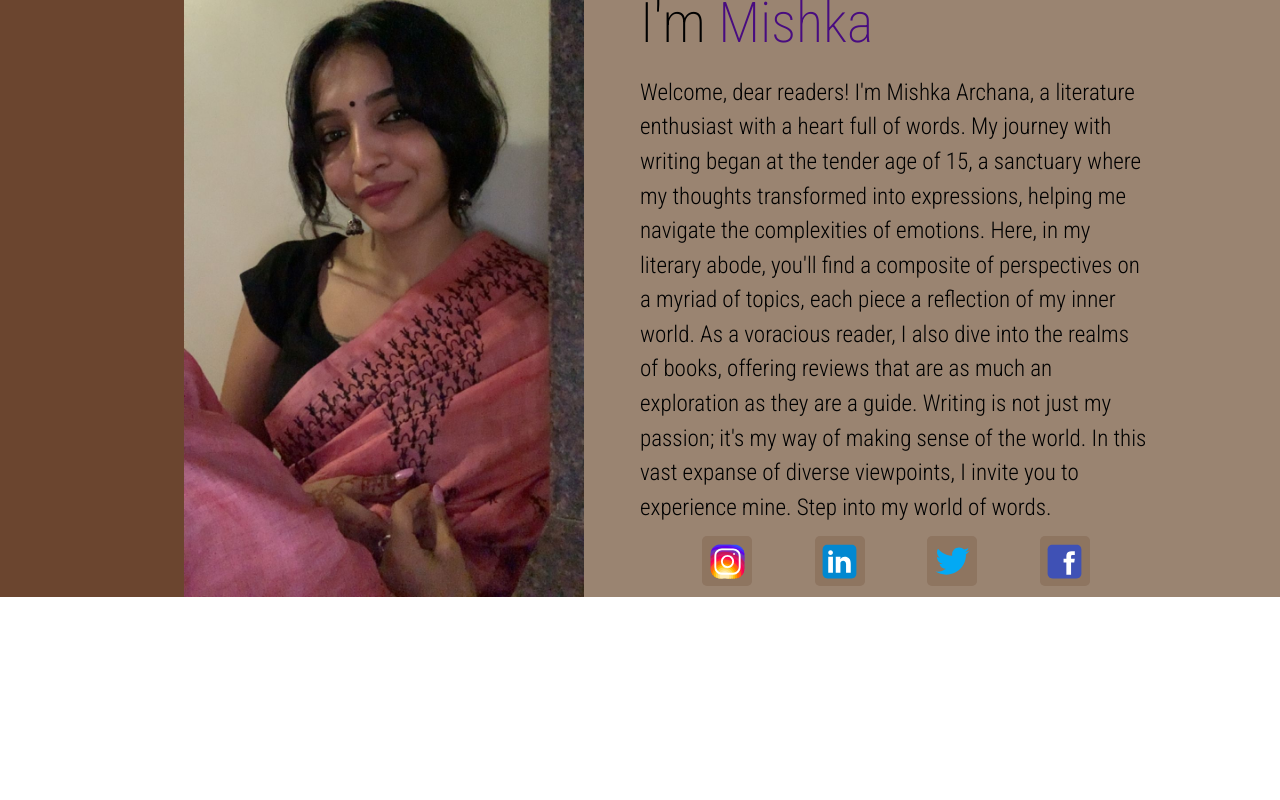
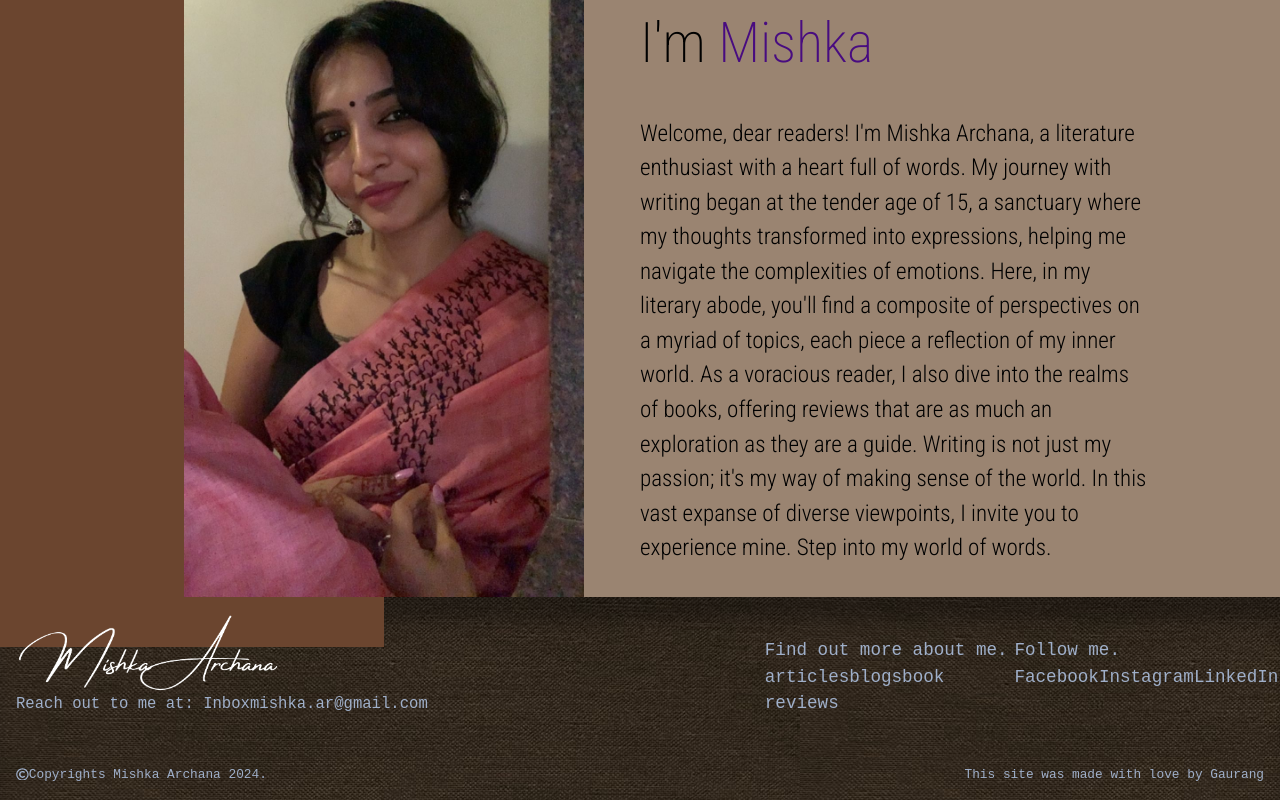
Before and after one commit to ngaraug/mishka-portfolio-2, a React (Vite) app in the folder client/: page / in a window 1280 px wide. Shown: the part 210-1010 px from the top of the page. Before the commit the page ends 807 px from the top, so only its background shows below. Built offline with nearby package versions, Linux system fonts and the light colour scheme.

Commit message:
Footer component add

```diff
--- a/client/src/App.css
+++ b/client/src/App.css
@@ -575,7 +575,7 @@
 
       margin: 3rem 0rem;
 
-      box-shadow: -60px 30px 0px 0px var(--silver);
+      box-shadow: -60px 30px 0px 0px #6b452f;
     }
     .about-para{
       font-size: 1.2rem;
@@ -758,6 +758,7 @@ Footer {
     width: 50%;
 }
 .footer-copyrights-container{
+    font-size: 0.8rem;
     width: 100%;
     display: flex;
     justify-content: space-between;
--- a/client/src/pages/Home.jsx
+++ b/client/src/pages/Home.jsx
@@ -1,5 +1,6 @@
 import React from 'react'
 import NavBar from '../components/NavBar'
+import Footer from '../components/Footer'
 
 export default function Home() {
   return (
@@ -25,7 +26,7 @@ export default function Home() {
               </div>
 
 
-              <div className='contacts-holder'>
+              {/* <div className='contacts-holder'>
                 <div className='contact instagram'>
                   <a className='contact-link' href="">
                     <img className='contact-icon' src="/images/instagramSVG.svg" alt="" />
@@ -38,7 +39,7 @@ export default function Home() {
                 </div>
                 <div className='contact twitter'>
                   <a className='contact-link' href="">
-                    <img className='contact-icon' src="/images/twitterSVG.svg" alt="" />
+                    <img className='contact-icon' src="/images/gmailSVG.svg" alt="" />
                   </a>
                 </div>
                 <div className='contact email'>
@@ -46,13 +47,14 @@ export default function Home() {
                     <img className='contact-icon' src="/images/facebookSVG.svg" alt="" />
                   </a>
                 </div>
-              </div>
+              </div> */}
 
 
             </div>
           </div>
         </div>
       </div>
+      <Footer />
     </>
   )
 }
```
